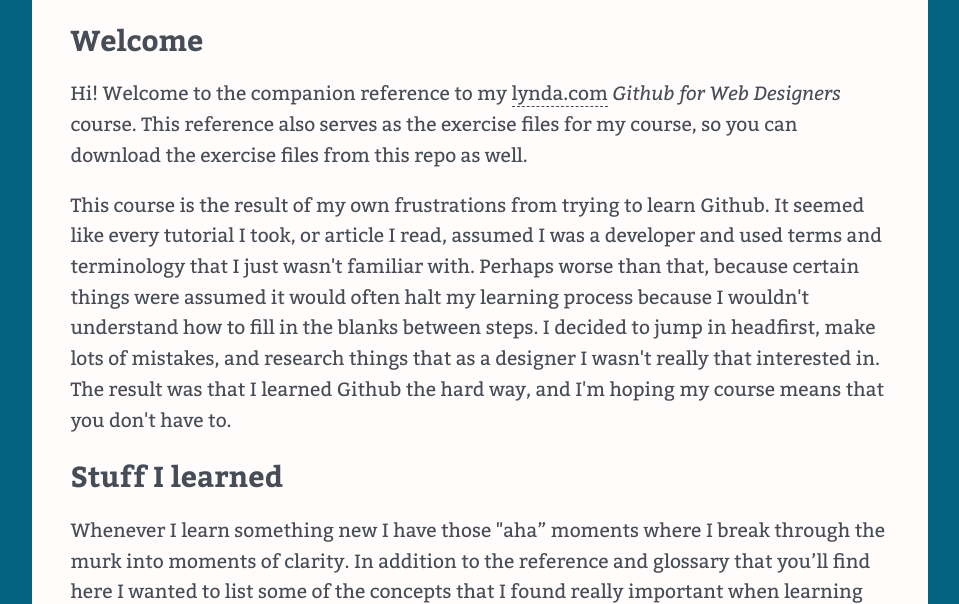
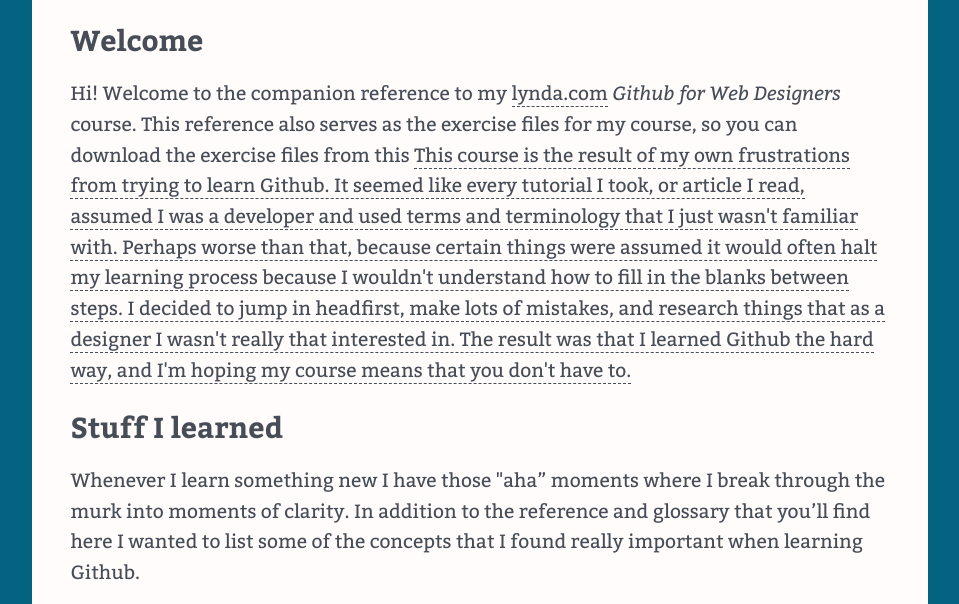
Before and after one commit to wolfx323/github-for-web-designers, a plain HTML site: page index.html in a window 1280 px wide. Shown: the part 229-833 px from the top of the page, without its empty margins (160-1119 px from the left). Drawn offline with nearby package versions, Linux system fonts and the light colour scheme.

```diff
--- a/index.html
+++ b/index.html
@@ -26,7 +26,7 @@
     </nav>
     <main>
     <h2>Welcome</h2>
-    <p>Hi! Welcome to the companion reference to my <a href="http://www.lynda.com" title="lynda.com">lynda.com</a> <em>Github for Web Designers</em> course. This reference also serves as the exercise files for my course, so you can download the exercise files from this repo as well.</p>
+    <p>Hi! Welcome to the companion reference to my <a href="http://www.lynda.com" title="lynda.com">lynda.com</a> <em>Github for Web Designers</em> course. This reference also serves as the exercise files for my course, so you can download the exercise files from this <a href="https://github.com/repo as well.</p>
     <p>This course is the result of my own frustrations from trying to learn Github. It seemed like every tutorial I took, or article I read, assumed I was a developer and used terms and terminology that I just wasn't familiar with. Perhaps worse than that, because certain things were assumed it would often halt my learning process because I wouldn't understand how to fill in the blanks between steps. I decided to jump in headfirst, make lots of mistakes, and research things that as a designer I wasn't really that interested in. The result was that I learned Github the hard way, and I'm hoping my course means that you don't have to.</p>
     <h2>Stuff I learned</h2>
     <p>Whenever I learn something new I have those &quot;aha&rdquo; moments where I break through the murk into moments of clarity. In addition to the reference and glossary that you&rsquo;ll find here I wanted to list some of the concepts that I found really important when learning Github.</p>
```
Also changed, not shown: 1 other file.
